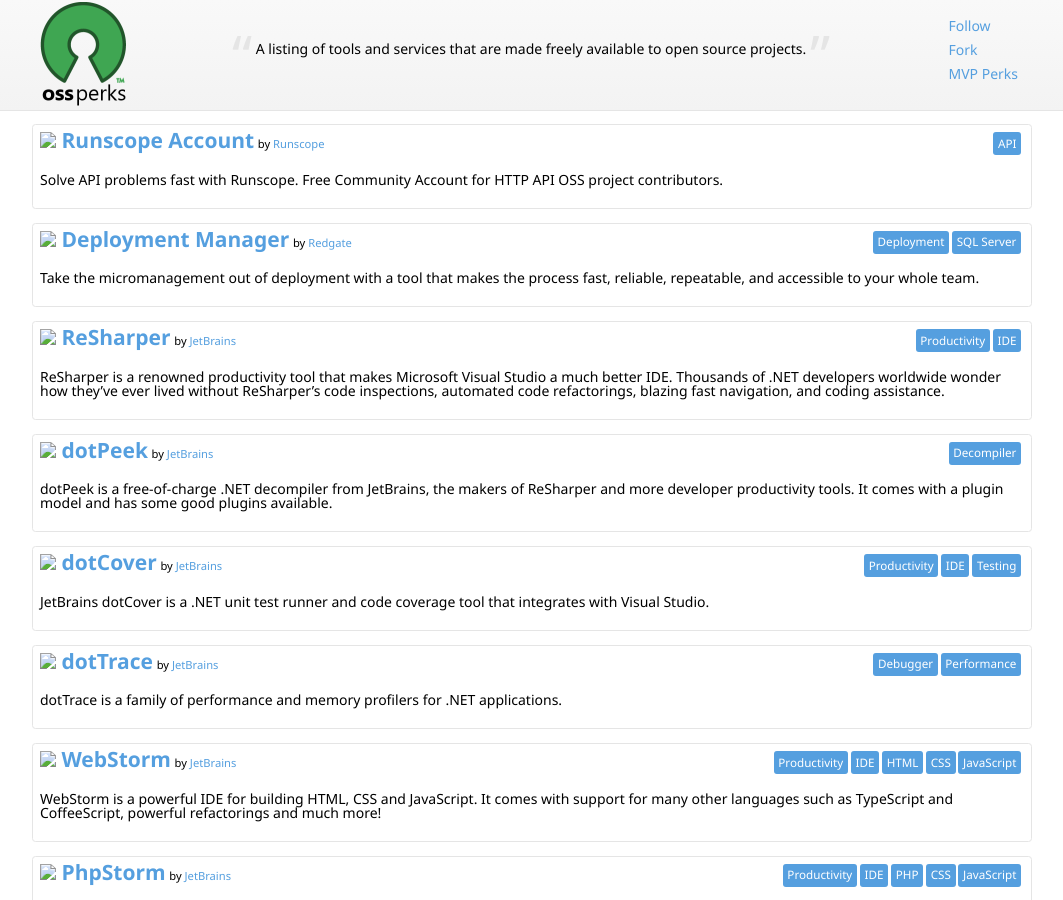
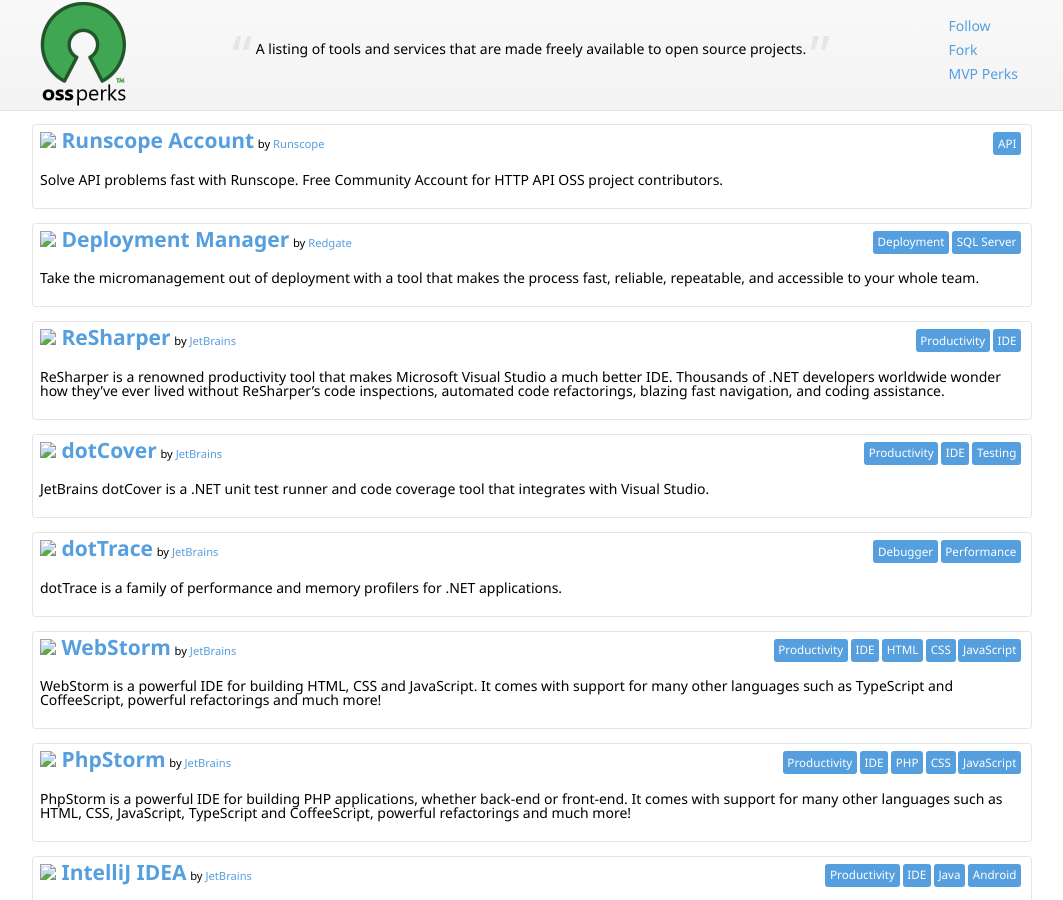
Before and after one commit to nikmd23/ossperks, a Jekyll site: the page built from index.html, in a window 1280 px wide and 900 px high. Shown: the whole window, without its empty margins (108-1171 px from the left). Built offline with Jekyll 4.4.1, drawn with Linux system fonts in a browser that asks for light colours; nearby versions of some CDN libraries.

Commit message:
Remove dotPeek
dotPeek is free for everyone, not just OSS devs

```diff
--- a/index.html
+++ b/index.html
@@ -26,12 +26,6 @@
 - perk: {name: ReSharper, uri: 'http://www.jetbrains.com/resharper/buy/buy.jsp#openSource'}
   description: ReSharper is a renowned productivity tool that makes Microsoft Visual Studio a much better IDE. Thousands of .NET developers worldwide wonder how they’ve ever lived without ReSharper’s code inspections, automated code refactorings, blazing fast navigation, and coding assistance.
   categories: [Productivity, IDE]
-  platforms: [.net]
-  company: *jetbrains
-
-- perk: {name: dotPeek, uri: 'http://www.jetbrains.com/dotpeek'}
-  description: dotPeek is a free-of-charge .NET decompiler from JetBrains, the makers of ReSharper and more developer productivity tools. It comes with a plugin model and has some good plugins available.
-  categories: [Decompiler]
   platforms: [.net]
   company: *jetbrains
 
```
